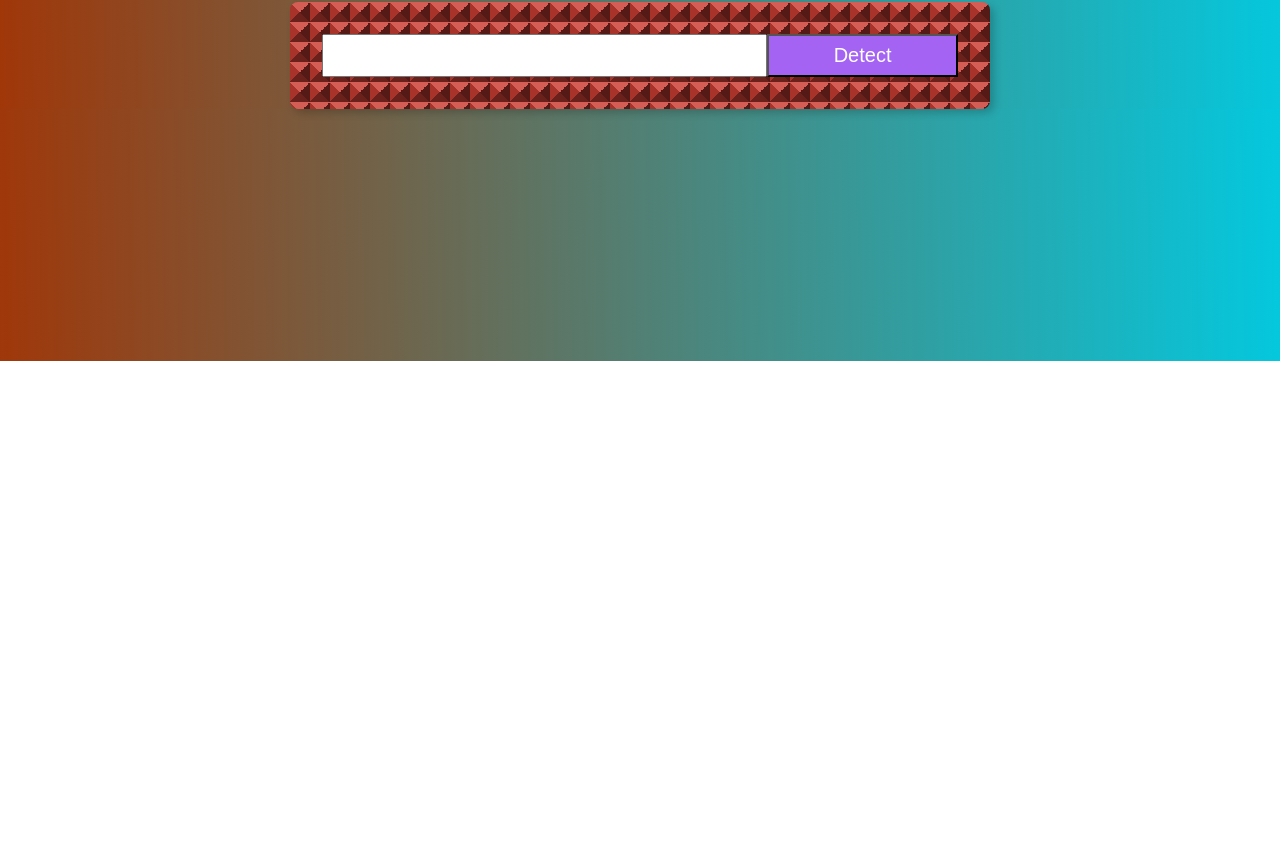
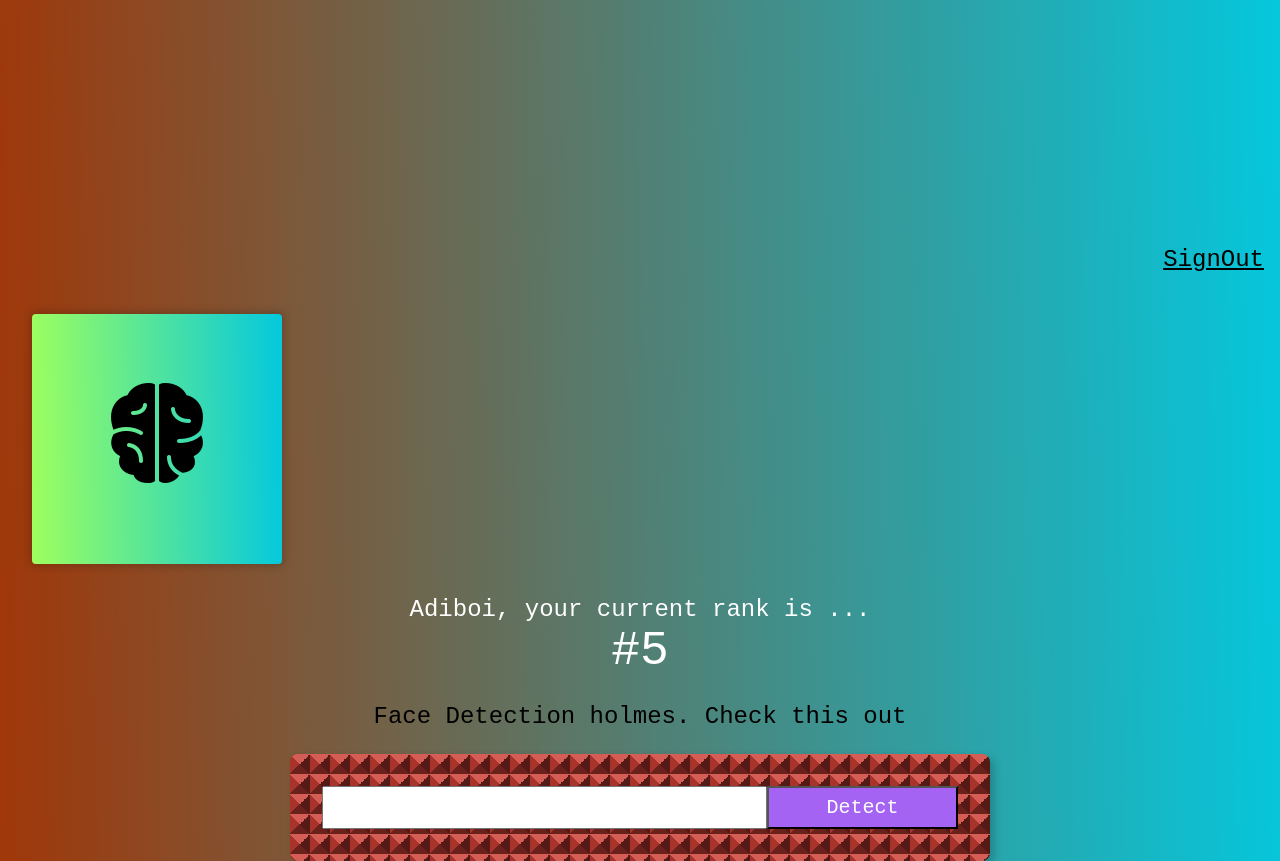
Before and after one commit to Adityapadmanair/FullStackFaceRecoApp, a React (Create React App) app: page / in a window 1280 px wide. Shown: the part 439-1300 px from the top of the page. Before the commit the page ends 800 px from the top, so only its background shows below. Built offline with nearby package versions, Linux system fonts and the light colour scheme; no server answers.

Commit message:
Installing particles.js

```diff
--- a/package.json
+++ b/package.json
@@ -10,7 +10,10 @@
     "react-dom": "^18.2.0",
     "react-scripts": "5.0.1",
     "react-tilt": "^1.0.2",
+    "react-tsparticles": "^2.12.2",
     "tachyons": "^4.12.0",
+    "tsparticles": "^3.3.0",
+    "tsparticles-slim": "^2.12.0",
     "web-vitals": "^2.1.4"
   },
   "scripts": {
--- a/src/App.js
+++ b/src/App.js
@@ -1,13 +1,32 @@
-import React, {Component} from 'react';
+import React, {useCallback} from 'react';
+import Particles from "react-tsparticles";
+import { loadSlim } from "tsparticles-slim";
 import Navigation from './components/Navigation/Navigation';
 import Logo from './components/Logo/Logo';
 import ImageLinkForm from './components/ImageLinkForm/ImageLinkForm';
 import Rank from './components/Rank/Rank';
 import './App.css';
 
-function App() {
+
+
+const App =() =>{
+  const particlesInit = useCallback(async engine => {
+    console.log(engine);
+    // you can initiate the tsParticles instance (engine) here, adding custom shapes or presets
+    // this loads the tsparticles package bundle, it's the easiest method for getting everything ready
+    // starting from v2 you can add only the features you need reducing the bundle size
+    //await loadFull(engine);
+    await loadSlim(engine);
+}, []);
+
+const particlesLoaded = useCallback(async container => {
+    await console.log(container);
+}, []);
+
+
   return (
     <div className="App">
+      <Particles id="tsparticles" url="http://foo.bar/particles.json" init={particlesInit} loaded={particlesLoaded} />
       <Navigation />
       <Logo />
       <Rank />
--- a/src/components/Rank/Rank.js
+++ b/src/components/Rank/Rank.js
@@ -4,7 +4,12 @@ import React from 'react';
 const Rank = () => {
     return (
         <div>
-
+            <div className='white f3'>
+                {'Adiboi, your current rank is ...'}
+            </div>
+            <div className='white f1'>
+                {'#5'}
+            </div>
         </div>
     );
 }
--- a/src/index.css
+++ b/src/index.css
@@ -1,7 +1,7 @@
 body {
   margin: 0;
   padding: 0;
-  font-family: sans-serif;
+  font-family: "Courier New";
   background: linear-gradient(89deg, #a03709 0%, #04C8DE 100%);
 }
 
```
Also changed, not shown: 1 other file (tests, documents, lock files or other folders).
